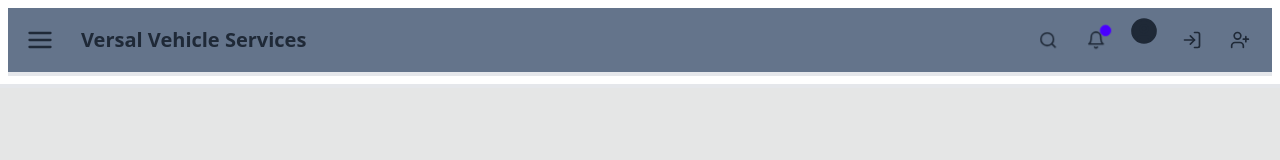
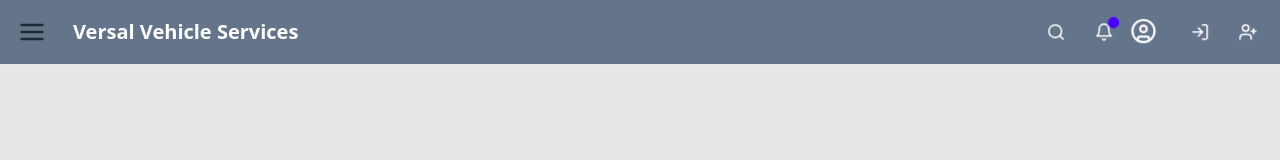
Before and after one commit to VictorNjeru49/vehicle-Front-end, a React (Vite) app: page /contact in a window 1280 px wide. Shown: the top 160 px of the page. Built offline with nearby package versions, Linux system fonts and the light colour scheme.

Commit message:
sixth commit

```diff
--- a/src/components/Navbar.tsx
+++ b/src/components/Navbar.tsx
@@ -1,12 +1,9 @@
 import { AlignJustify, Bell, LogIn, UserPlus, Search, X, CircleUserIcon } from "lucide-react";
-
 import { Link } from "react-router-dom";
 
 function Navbar() {
-
     return (
         <>
-            <div className={`navbar w-full border-b-4 `}>
             <div className="navbar w-full border-b-4 bg-slate-500">
                 <div className="navbar-start">
                     <div className="dropdown">
@@ -24,29 +21,28 @@ function Navbar() {
                             <li><Link to="/Dashboard-Profile">Dashboard</Link></li>
                             <li><Link to="/contact">Contact</Link></li>
                             <li><Link to="/register">Register</Link></li>
-                                <li><Link to="/vehicles">Vehicle blog</Link></li>
+                            <li><Link to="/vehicles">Vehicle Blog</Link></li>
                             <li className="hidden"><Link to="/login">Login</Link></li>
                             <li className="hidden"><Link to="/settings">Settings</Link></li>
                         </ul>
                     </div>
-                        <Link to="/" className="btn btn-ghost text-xl max-sm:text-xs">Versal Vehicle Services</Link>
+                    <Link to="/" className="btn btn-ghost text-xl max-sm:text-xs text-white">Versal Vehicle Services</Link>
                 </div>
 
-                    <div className="navbar-end max-sm:hidden max-md:hidden lg:flex">
+                <div className="navbar-end hidden lg:flex">
                     <button className="btn btn-ghost btn-circle">
-                            <Search className="h-5 w-5" />
+                        <Search className="h-5 w-5 text-white" />
                     </button>
 
                     <button className="btn btn-ghost btn-circle">
                         <div className="indicator">
-                                <Bell className="h-5 w-5" />
+                            <Bell className="h-5 w-5 text-white" />
                             <span className="badge badge-xs badge-primary indicator-item"></span>
                         </div>
                     </button>
-</div>
 
-                        <div tabIndex={0} role="button" className="btn btn-ghost btn-circle dropdown  max-sm:flex">
-                    <CircleUserIcon className="dropdown dropdown-title h-7 w-7 fill-current cursor-pointer" />
+                    <div tabIndex={0} role="button" className="btn btn-ghost btn-circle dropdown">
+                        <CircleUserIcon className="h-7 w-7 fill-cover mt-2  text-white cursor-pointer" />
                         <ul tabIndex={0}
                             className="menu menu-sm dropdown-content text-black bg-base-100 rounded-box z-[1] mt-3 w-52 p-2 shadow">
                             <li><Link to="/userprofile">Profile</Link></li>
@@ -58,7 +54,7 @@ function Navbar() {
 
                     <div className="relative group">
                         <Link to="/login" className="btn btn-ghost btn-circle">
-                                  <LogIn className="h-5 w-5" />
+                            <LogIn className="h-5 w-5 text-white" />
                         </Link>
                         <span className="absolute bottom-1 left-1/2 transform -translate-x-1/2 translate-y-full opacity-0 transition-opacity duration-300 group-hover:opacity-100 bg-gray-700 text-white text-xs rounded py-1 px-2">
                             Login
@@ -67,15 +63,16 @@ function Navbar() {
 
                     <div className="relative group">
                         <Link to="/register" className="btn btn-ghost btn-circle">
-                                  <UserPlus className="h-5 w-5" />
+                            <UserPlus className="h-5 w-5 text-white" />
                         </Link>
                         <span className="absolute bottom-1 left-1/2 transform -translate-x-1/2 translate-y-full opacity-0 transition-opacity duration-300 group-hover:opacity-100 bg-gray-700 text-white text-xs rounded py-1 px-2">
                             Register
                         </span>
                     </div>
+                </div>
 
-                <div tabIndex={0} role="button" className="btn btn-ghost btn-circle dropdown hidden max-sm:flex">
-                    <AlignJustify className="dropdown dropdown-title h-7 w-7 fill-current cursor-pointer" />
+                <div tabIndex={0} role="button" className="btn btn-ghost btn-circle dropdown lg:hidden">
+                    <AlignJustify className="h-7 w-7 fill-current text-white cursor-pointer" />
                     <ul tabIndex={0}
                         className="menu menu-sm dropdown-content text-black bg-base-100 rounded-box z-[1] mt-3 w-52 p-2 shadow">
                         <li><Link to="/userprofile">Profile</Link></li>
@@ -87,8 +84,8 @@ function Navbar() {
                     </ul>
                 </div>
             </div>
-            </div>
         </>
-    )}
+    );
+}
 
 export default Navbar;
```
Lines whose indentation alone changed are shown as unchanged.
